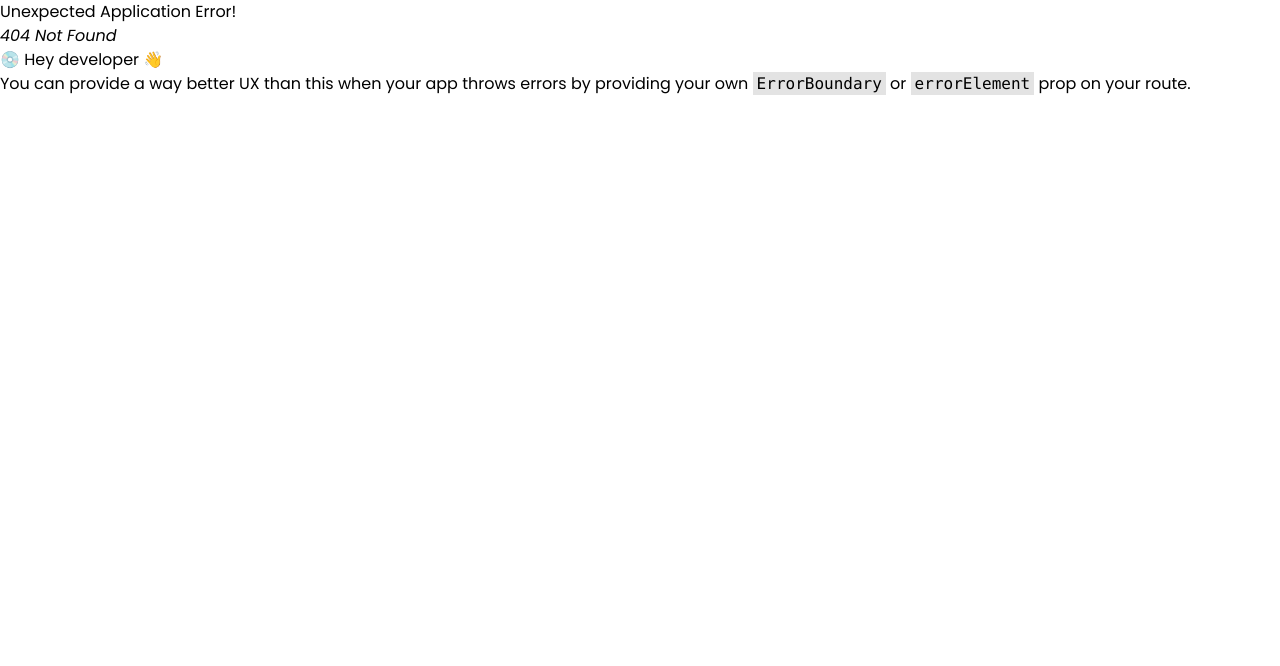
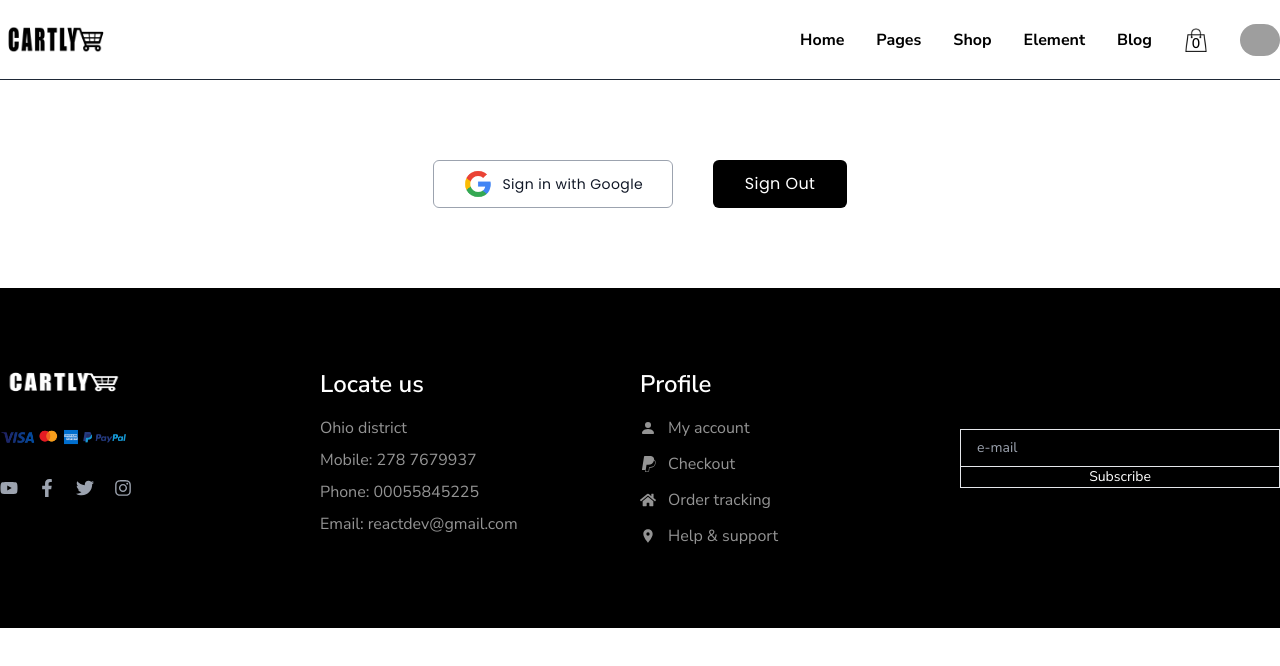
Before and after one commit to leinyuy/Ecommerce, a React (Create React App) app in the folder dre-commerce/: page /login in a window 1280 px wide. Before the commit this address had no page. Shown: the top 666 px of the page. Built offline with nearby package versions, Linux system fonts and the light colour scheme; grey boxes are pictures that could not be loaded.

Commit message:
on firebase now

```diff
--- a/dre-commerce/src/components/Header.jsx
+++ b/dre-commerce/src/components/Header.jsx
@@ -41,9 +41,11 @@ const Header = () => {
             justify-center font-semibold '>{productData.length}</span>
           </div>
           </Link>
+          <Link to = "/login">
           <img className='w-10 h-8 rounded-full' src="https://img.freepik.com/premium-vector/accoun-vector-icon-with-long-shadow-white-illustration-isolated-blue-round-background-graphic-web-design_549897-771.jpg?
           size=626&ext=jpg&ga=GA1.1.713883325.1682971806&semt=ais"
             alt="userLogo" />
+          </Link>
           </div>
         </div>
 
--- /dev/null
+++ b/dre-commerce/src/pages/Login.js
@@ -0,0 +1,20 @@
+import React from 'react'
+import {googleLogo} from "../assets"
+
+const Login = () => {
+  return (
+    <>
+    <div className='w-full flex-col items-center justify-center gap-10 py-20'>
+        <div className='w-full flex items-center justify-center gap-10'>
+            <div className='text-base w-60 h-12 tracking-wide border-[1px] border-gray-400 rounded-md flex items-center justify-center gap-2 hover:border-blue-600 cursor-pointer duration-300'>
+            <img className='w-8' src={googleLogo} alt='google logo'/>
+            <span className='text-sm text-gray-900'>Sign in with Google</span>
+            </div>
+            <button className='bg-black text-white text-base py-3 px-8 tracking-wide rounded-md hover:bg-gray-800 duration-300'>Sign Out</button>
+        </div>
+    </div>
+    </>
+  )
+}
+
+export default Login
```
Also changed, not shown: dre-commerce/src/App.js (+6 -1 lines).
